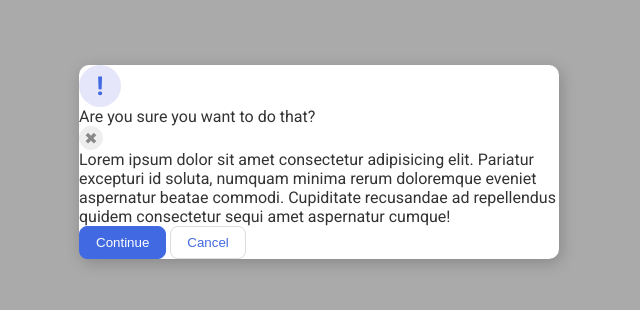
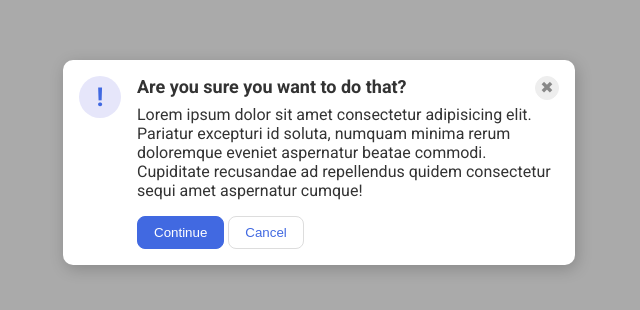
Before and after one commit to cbuzuloiu/TheOdinProject, a plain HTML site: page css-exercises/foundations/flex/05-flex-modal/index.html in a window 1280 px wide. Shown: the part 238-548 px from the top of the page, without its empty margins (321-961 px from the left). Drawn offline with Linux system fonts and the light colour scheme.

Commit message:
/flex/05-flex-modal/ compleated

```diff
--- a/css-exercises/foundations/flex/05-flex-modal/index.html
+++ b/css-exercises/foundations/flex/05-flex-modal/index.html
@@ -1,20 +1,31 @@
 <!DOCTYPE html>
 <html lang="en">
   <head>
-    <meta charset="UTF-8">
-    <meta http-equiv="X-UA-Compatible" content="IE=edge">
-    <meta name="viewport" content="width=device-width, initial-scale=1.0">
-    <link rel="stylesheet" href="style.css">
+    <meta charset="UTF-8" />
+    <meta http-equiv="X-UA-Compatible" content="IE=edge" />
+    <meta name="viewport" content="width=device-width, initial-scale=1.0" />
+    <link rel="stylesheet" href="style.css" />
     <title>Modal</title>
   </head>
   <body>
     <div class="modal">
       <div class="icon">!</div>
-      <div class="header">Are you sure you want to do that?</div>
-      <button class="close-button">✖</button>
-      <div class="text">Lorem ipsum dolor sit amet consectetur adipisicing elit. Pariatur excepturi id soluta, numquam minima rerum doloremque eveniet aspernatur beatae commodi. Cupiditate recusandae ad repellendus quidem consectetur sequi amet aspernatur cumque!</div>
-      <button class="continue">Continue</button>
-      <button class="cancel">Cancel</button>
+      <div class="main-card">
+        <div class="card">
+          <div class="header">Are you sure you want to do that?</div>
+          <button class="close-button">✖</button>
+        </div>
+        <div class="text">
+          Lorem ipsum dolor sit amet consectetur adipisicing elit. Pariatur
+          excepturi id soluta, numquam minima rerum doloremque eveniet
+          aspernatur beatae commodi. Cupiditate recusandae ad repellendus quidem
+          consectetur sequi amet aspernatur cumque!
+        </div>
+        <div>
+          <button class="continue">Continue</button>
+          <button class="cancel">Cancel</button>
+        </div>
+      </div>
     </div>
   </body>
 </html>
--- a/css-exercises/foundations/flex/05-flex-modal/solution/solution.css
+++ b/css-exercises/foundations/flex/05-flex-modal/solution/solution.css
@@ -1,6 +1,7 @@
-@import url('https://fonts.googleapis.com/css2?family=Roboto:wght@400;700&display=swap');
+@import url("https://fonts.googleapis.com/css2?family=Roboto:wght@400;700&display=swap");
 
-html, body {
+html,
+body {
   height: 100%;
 }
 
@@ -19,7 +20,7 @@ body {
   background: white;
   width: 480px;
   border-radius: 10px;
-  box-shadow: 2px 4px 16px rgba(0,0,0,.2);
+  box-shadow: 2px 4px 16px rgba(0, 0, 0, 0.2);
 }
 
 .icon {
--- a/css-exercises/foundations/flex/05-flex-modal/style.css
+++ b/css-exercises/foundations/flex/05-flex-modal/style.css
@@ -1,6 +1,7 @@
-@import url('https://fonts.googleapis.com/css2?family=Roboto:wght@400;700&display=swap');
+@import url("https://fonts.googleapis.com/css2?family=Roboto:wght@400;700&display=swap");
 
-html, body {
+html,
+body {
   height: 100%;
 }
 
@@ -19,7 +20,7 @@ body {
   background: white;
   width: 480px;
   border-radius: 10px;
-  box-shadow: 2px 4px 16px rgba(0,0,0,.2);
+  box-shadow: 2px 4px 16px rgba(0, 0, 0, 0.2);
 }
 
 .icon {
@@ -60,6 +61,7 @@ button.continue {
   background: royalblue;
   border: 1px solid royalblue;
   color: white;
+  display: inline;
 }
 
 button.cancel {
@@ -67,3 +69,33 @@ button.cancel {
   border: 1px solid #ddd;
   color: royalblue;
 }
+
+.modal {
+  display: flex;
+  padding: 16px;
+  gap: 16px;
+}
+
+.icon {
+  flex-shrink: 0;
+}
+
+.main-card {
+  display: flex;
+  flex-direction: column;
+}
+
+.card {
+  display: flex;
+  justify-content: space-between;
+}
+
+.header {
+  font-size: 18px;
+  font-weight: 700;
+  margin-bottom: 8px;
+}
+
+.text {
+  margin-bottom: 16px;
+}
```
Also changed, not shown: css-exercises/foundations/flex/05-flex-modal/solution/solution.html (+12 -6 lines).
